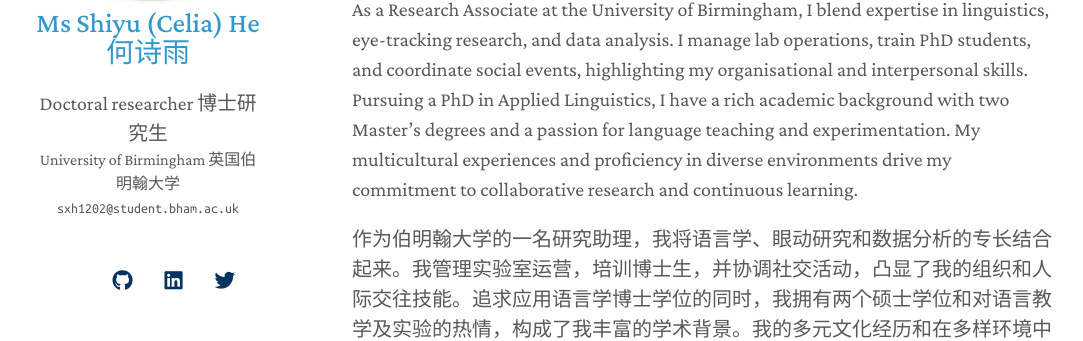
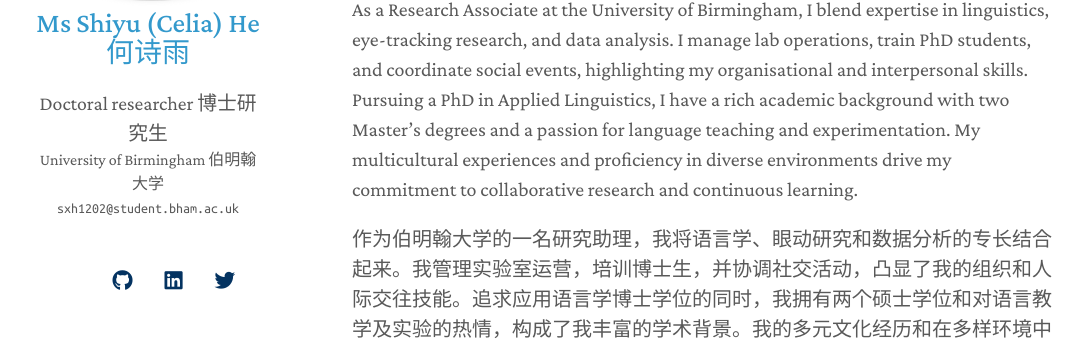
Before and after one commit to ShiyuHeCelia/ShiyuHeCelia.github.io, a Jekyll site: the page built from index.md, in a window 1280 px wide. Shown: the part 282-623 px from the top of the page, without its empty margins (96-1179 px from the left). Built offline with Jekyll 4.4.1, drawn with Linux system fonts in a browser that asks for light colours; nearby versions of some CDN libraries; comment, search, counter and statistics services are not loaded; a style sheet for code colours, icons or effects is not loaded; our own code applies the rules of GitHub Pages for plain Markdown files.

Commit message:
Update _config.yml

```diff
--- a/_config.yml
+++ b/_config.yml
@@ -8,7 +8,7 @@ owner: Shiyu He 何诗雨
 
 position: Doctoral researcher    博士研究生
 
-affiliation: University of Birmingham    英国伯明翰大学
+affiliation: University of Birmingham    伯明翰大学
 
 email: SXH1202@student.bham.ac.uk
 
```
